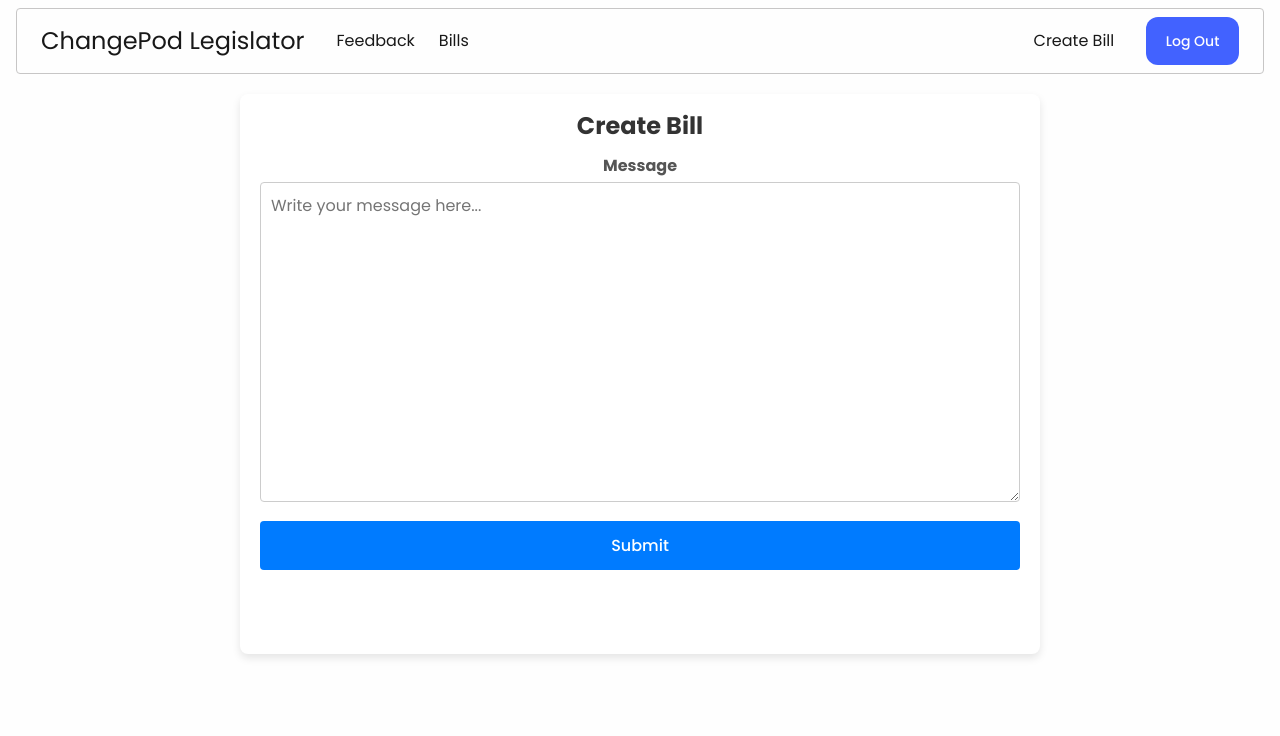
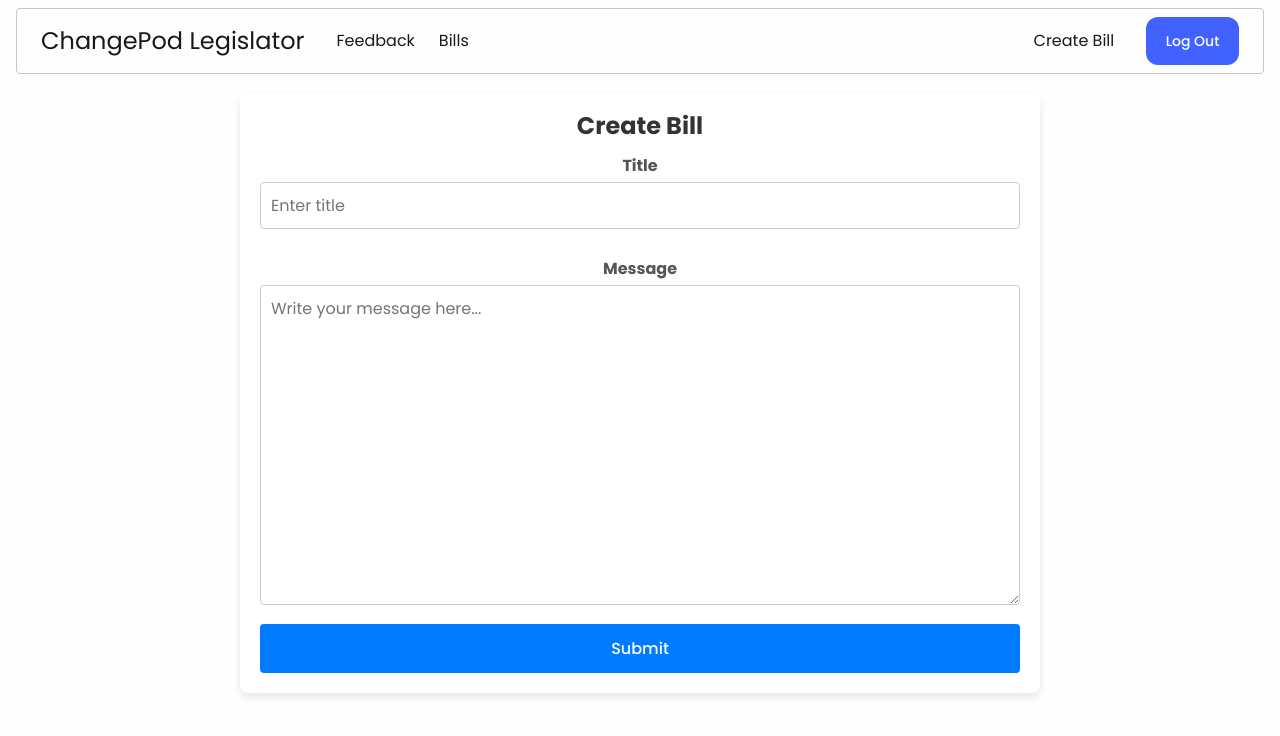
Before and after one commit to Flaryiest/hack-the-change, a React (Vite) app in the folder Frontend/: page /admin/create in a window 1280 px wide. Shown: the top 736 px of the page. Built offline with nearby package versions, Linux system fonts and the light colour scheme.

Commit message:
readded title section

```diff
--- a/Frontend/src/components/AdminDashboard/CreateBill.jsx
+++ b/Frontend/src/components/AdminDashboard/CreateBill.jsx
@@ -2,19 +2,31 @@ import React, { useState } from 'react';
 import '../../style/CreateChange.css';
 
 const CreateBill = () => {
+  const [title, setTitle] = useState('');
   const [message, setMessage] = useState('');
 
   const handleSubmit = (e) => {
     e.preventDefault();
     console.log("Form Submitted:", { message });
     setMessage('');
+    setTitle('');
   }
 
   return (
     <div className="create-change-form-container">
       <form className="create-change-form" onSubmit={handleSubmit}>
+
         <h2 className="create-change-form-title">Create Bill</h2>
-
+        <label htmlFor="title" className="create-change-form-label">Title</label>
+        <input
+          type="text"
+          id="title"
+          className="create-change-form-input"
+          value={title}
+          onChange={(e) => setTitle(e.target.value)}
+          placeholder="Enter title"
+          required
+        />
         <label htmlFor="message" className="create-change-form-label">Message</label>
         <textarea
           id="message"
```
